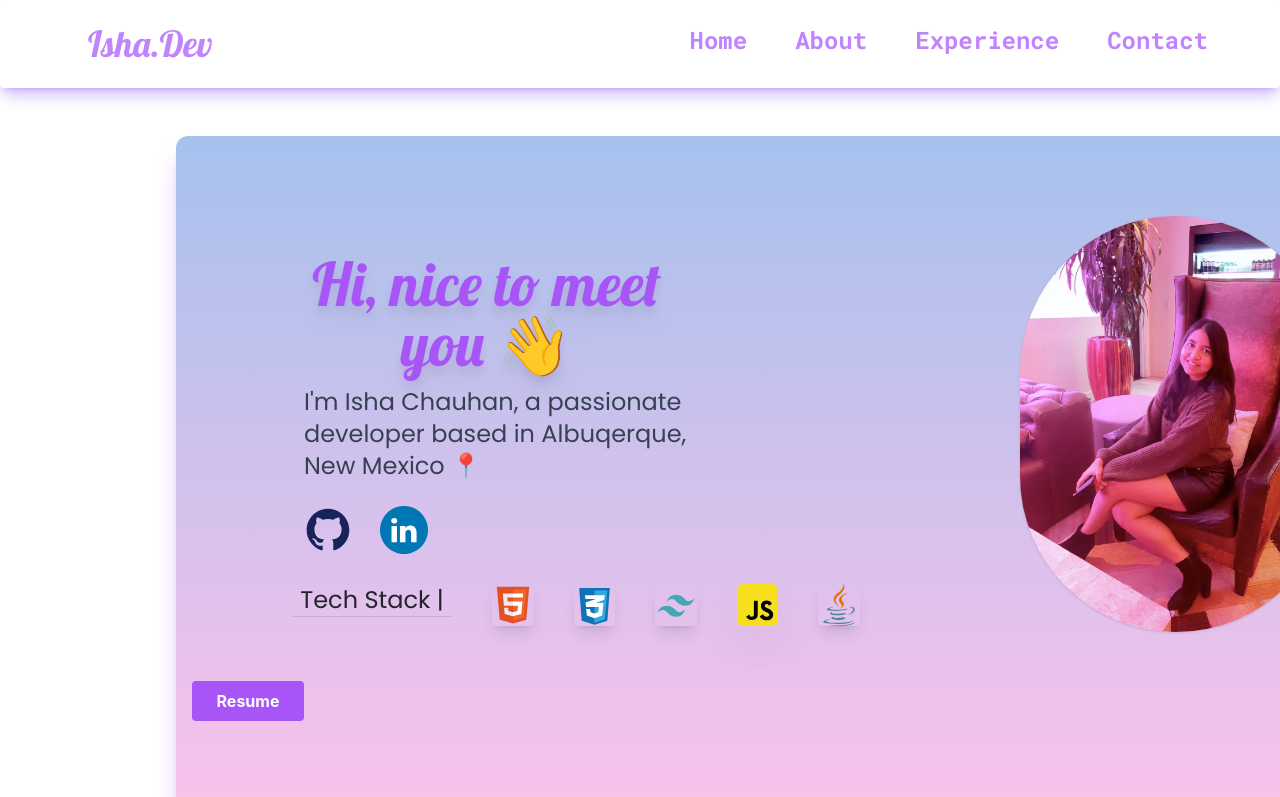
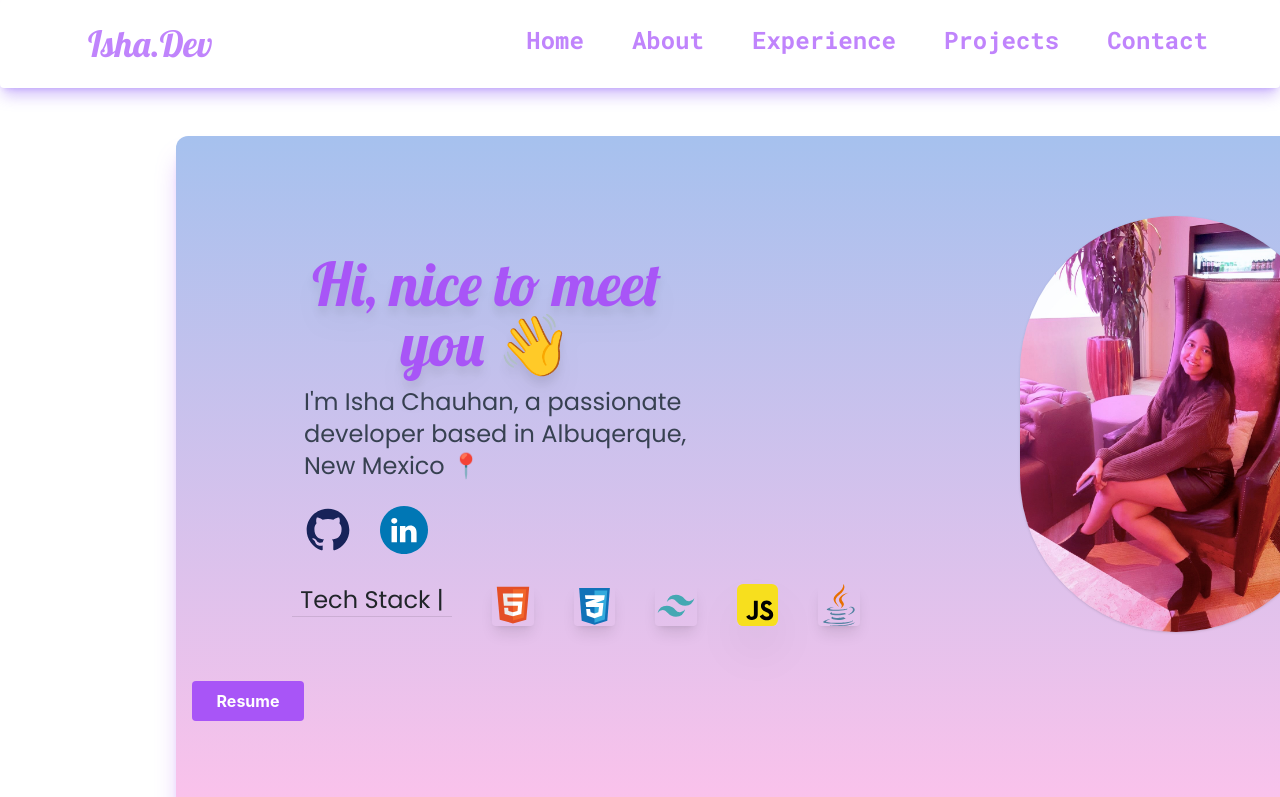
Before and after one commit to izha135/pwebs, a React (Create React App) app: page / in a window 1280 px wide. Shown: the top 797 px of the page. Built offline with nearby package versions, Linux system fonts and the light colour scheme.

Commit message:
implemented react-scroll for smooth scrolling

```diff
--- a/src/components/NavBar.jsx
+++ b/src/components/NavBar.jsx
@@ -51,6 +51,18 @@ function NavBar() {
           </li>
           <li className="inline-block hover:cursor-pointer px-6 py-6 font-roboto-mono  text-purple-400 text-2xl">
             <Link
+              to="projects"
+              activeClass="active"
+              spy={true}
+              smooth={true}
+              offset={-70}
+              duration={500}
+            >
+              Projects
+            </Link>
+          </li>
+          <li className="inline-block hover:cursor-pointer px-6 py-6 font-roboto-mono  text-purple-400 text-2xl">
+            <Link
               to="contact"
               activeClass="active"
               spy={true}
```
